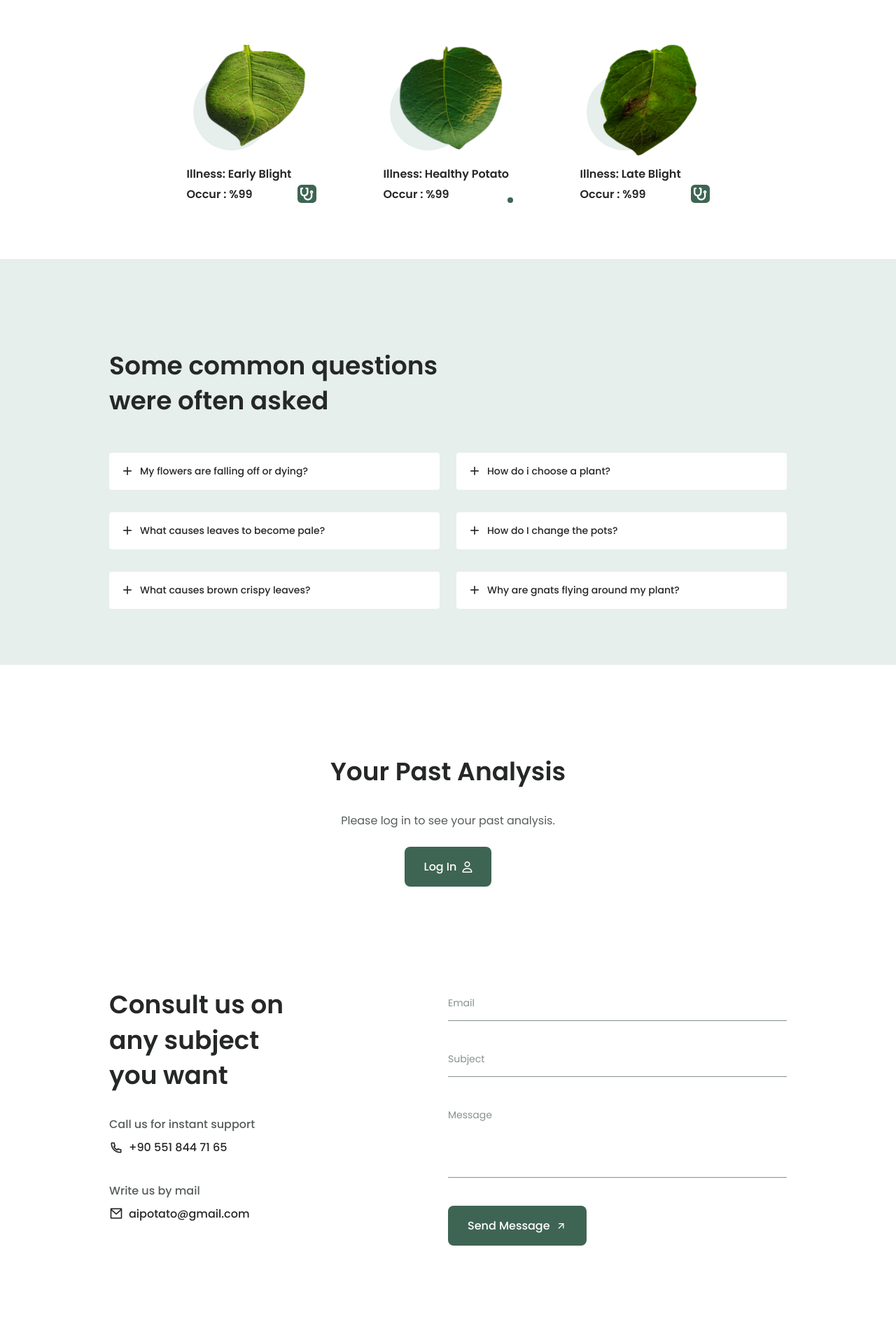
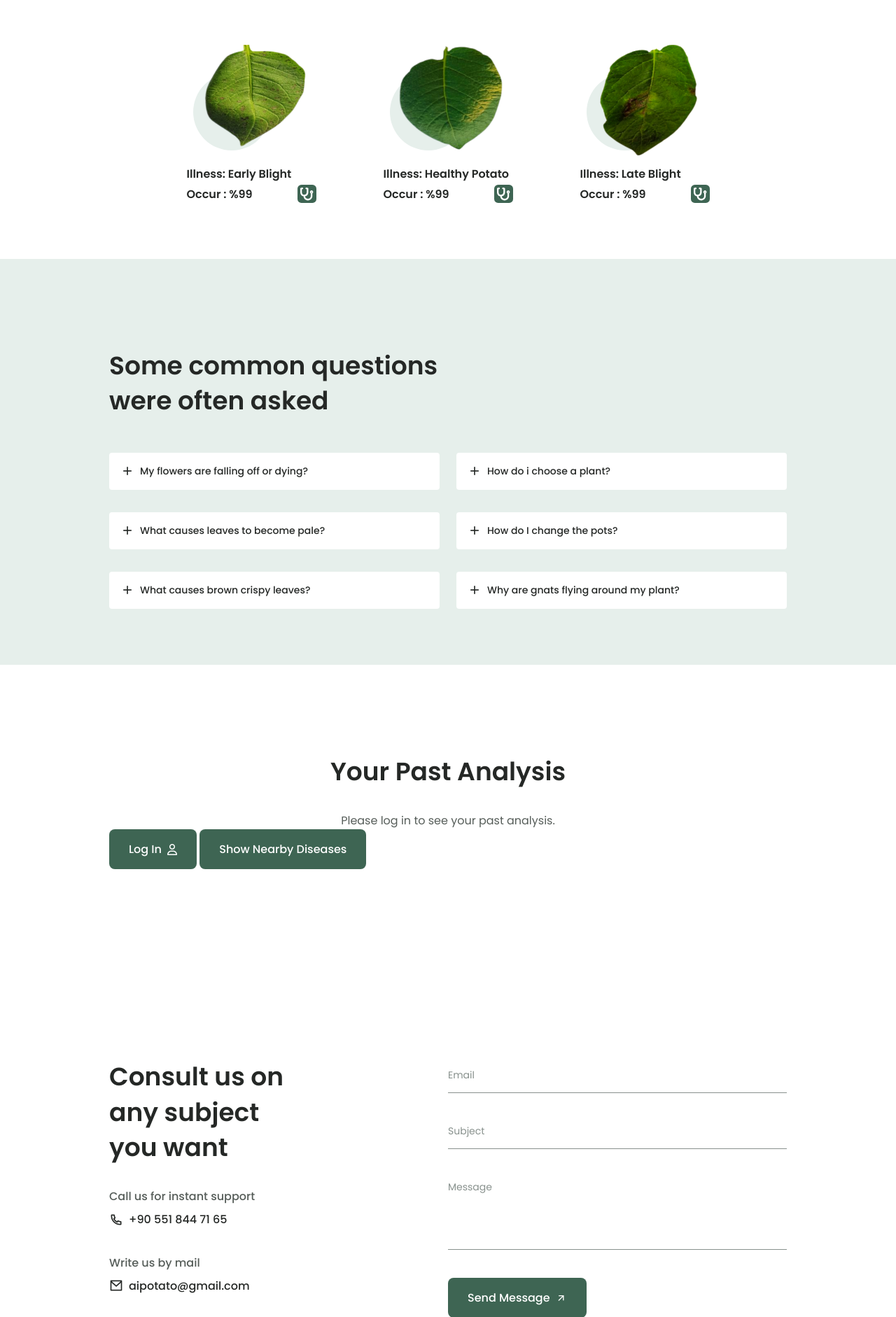
Before and after one commit to bilalarsln/AiPotato, a Flask app: page / in a window 1280 px wide. Shown: the part 2218-4100 px from the top of the page at 70% size. Before the commit the page ends 3998 px from the top, so only its background shows below. Run offline with Flask 3, Linux system fonts and the light colour scheme; some libraries are stand-ins or nearby versions.

Commit message:
yakındaki hastalık tespiti

```diff
--- a/server.py
+++ b/server.py
@@ -5,6 +5,8 @@ from flask_cors import CORS
 from test import analyze_image  # test.py dosyasından analyze_image fonksiyonunu içe aktarma
 from flask_mysqldb import MySQL
 import base64
+from math import radians, sin, cos, sqrt, atan2
+
 
 app = Flask(__name__)
 app.config['CORS_HEADERS'] = 'Content-Type'
@@ -93,6 +95,44 @@ def register_post():
         return redirect(url_for("main"))
     return render_template("register.html")
 
+def calculate_distance(lat1, lon1, lat2, lon2):
+    # Dünya yarıçapı (km cinsinden)
+    R = 6371.0
+
+    lat1, lon1 = radians(lat1), radians(lon1)
+    lat2, lon2 = radians(lat2), radians(lon2)
+
+    dlon = lon2 - lon1
+    dlat = lat2 - lat1
+
+    a = sin(dlat / 2)**2 + cos(lat1) * cos(lat2) * sin(dlon / 2)**2
+    c = 2 * atan2(sqrt(a), sqrt(1 - a))
+
+    distance = R * c
+    return distance
+
+@app.route('/nearby_analyses', methods=['POST'])
+def nearby_analyses():
+    if not session.get('loggedin'):
+        return jsonify({'error': 'User not logged in'}), 401
+
+    latitude = float(request.form.get('latitude'))
+    longitude = float(request.form.get('longitude'))
+
+    cur = mysql.connection.cursor()
+    cur.execute("SELECT analysis_result, latitude, longitude FROM all_analysis WHERE analysis_user_id != %s AND (analysis_result = 'early blight' OR analysis_result = 'late blight')", [session['user_id']])
+    data = cur.fetchall()
+    cur.close()
+
+    nearby_diseases = []
+    for row in data:
+        disease, lat, lon = row[0], float(row[1]), float(row[2])
+        distance = calculate_distance(latitude, longitude, lat, lon)
+        if distance <= 10.0:  # 10 km içinde mi kontrol et
+            nearby_diseases.append(disease)
+
+    return jsonify({'nearby_diseases': nearby_diseases})
+
 @app.route('/upload', methods=['POST'])
 def upload_file():
     if 'file' not in request.files:
@@ -128,8 +168,10 @@ def upload_file():
             # Analiz sonucunu veritabanına kaydet
             cur = mysql.connection.cursor()
             analysis_user_id = session.get('user_id', 0)  # Kullanıcı ID'sini session'dan alın (varsayılan olarak 0)
-            cur.execute("INSERT INTO all_analysis (analysis_img, analysis_result, analysis_rate, analysis_user_id) VALUES (%s, %s, %s, %s)",
-                        (mime_type, predicted_class_name, confidence, analysis_user_id))
+            cur.execute(
+                "INSERT INTO all_analysis (analysis_img, analysis_result, analysis_rate, analysis_user_id, latitude, longitude) VALUES (%s, %s, %s, %s, %s, %s)",
+                (mime_type, predicted_class_name, confidence, analysis_user_id, float(latitude), float(longitude))
+            )
             mysql.connection.commit()
             cur.close()
 
--- a/templates/upload.html
+++ b/templates/upload.html
@@ -138,7 +138,7 @@
                 </div>
                 <div class="row aiButtons" id="aiButtons">
 
-                    <label class="locationCheckbox" style="margin-top: 12px;" for="locationCheckbox">Save Location
+                    <label class="locationCheckbox" style="margin-top: 12px;color: white;" for="locationCheckbox">Save Location
                         <input type="checkbox" id="locationCheckbox" name="locationCheckbox">
                     </label>
                     <button class="clearButton " onclick="clearFile()">Clear</button>
@@ -185,7 +185,7 @@
                     <img src="{{ url_for('static', filename='assets/img/sample2.png') }}" alt="" class="product__img">
                     <h3 class="product__title">Illness: Healthy Potato</h3>
                     <span class="product__price">Occur : %99</span>
-                    <button class="button--flex product__button"><i class="bi bi-check-lg"></i></button>
+                    <button class="button--flex product__button"><i class="fa fa-stethoscope"></i></button>
                 </article>
                 <article class="product__card">
                     <div class="product__circle"></div>
@@ -270,7 +270,7 @@
 
         <section class="product section container" id="pastAnalysis">
             <h2 class="section__title-center">Your Past Analysis</h2>
-            {% if session.loggedin %}
+            {% if loggedin %}
                 <p class="product__description">You can find your previous analyzes here.</p>
                 <div class="product__container grid">
                     {% for item in data %}
@@ -279,17 +279,17 @@
                         <img src="{{ item[1] }}" alt="Analysis Image" class="product__img">
                         <h3 class="product__title">Illness: {{ item[2] }}</h3>
                         <span class="product__price">Occur : {{ item[3] }}%</span>
-                        <button class="button--flex product__button"><i class="fa fa-stethoscope"></i></button>
                     </article>
                     {% endfor %}
                 </div>
             {% else %}
                 <p class="product__description">Please log in to see your past analysis.</p>
-                <br>
-                <center><a href="/login" class="button button--flex">Log In <i class="fa-regular fa-user"></i></a></center>
+                <a href="/login" class="button button--flex">Log In <i class="fa-regular fa-user"></i></a>
+            {% endif %}
+            <button class="button button--flex" onclick="showNearbyDiseases()">Show Nearby Diseases</button>
+            <div id="nearbyDiseases" class="product__container grid"></div>
+        </section>
 
-            {% endif %}
-        </section>
 
 
 
@@ -479,6 +479,57 @@
         })();
     </script>
     <!--End of Tawk.to Script-->
+    <script>
+        function showNearbyDiseases() {
+            if (navigator.geolocation) {
+                navigator.geolocation.getCurrentPosition(
+                    position => {
+                        const latitude = position.coords.latitude;
+                        const longitude = position.coords.longitude;
+
+                        const formData = new FormData();
+                        formData.append('latitude', latitude);
+                        formData.append('longitude', longitude);
+
+                        fetch('/nearby_analyses', {
+                            method: 'POST',
+                            body: formData
+                        })
+                        .then(response => response.json())
+                        .then(data => {
+                            if (data.error) {
+                                alert(data.error);
+                            } else {
+                                const nearbyDiseasesDiv = document.getElementById('nearbyDiseases');
+                                nearbyDiseasesDiv.innerHTML = '';
+
+                                if (data.nearby_diseases.length > 0) {
+                                    data.nearby_diseases.forEach(disease => {
+                                        const diseaseElement = document.createElement('p');
+                                        diseaseElement.textContent = `Nearby Disease: ${disease}`;
+                                        nearbyDiseasesDiv.appendChild(diseaseElement);
+                                    });
+                                } else {
+                                    nearbyDiseasesDiv.innerHTML = '<p>No nearby diseases found within 10 km.</p>';
+                                }
+                            }
+                        })
+                        .catch(error => {
+                            console.error('Error:', error);
+                            alert('Error fetching nearby diseases.');
+                        });
+                    },
+                    error => {
+                        alert('Error getting location: ' + error.message);
+                    }
+                );
+            } else {
+                alert('Geolocation is not supported by your browser.');
+            }
+        }
+        </script>
+
+
 </body>
 
 </html>
```
Also changed, not shown: uploads/Adsz_tasarm-2.png (added), uploads/PotatoTomato01sm.jpg (added), uploads/image.jpeg.
